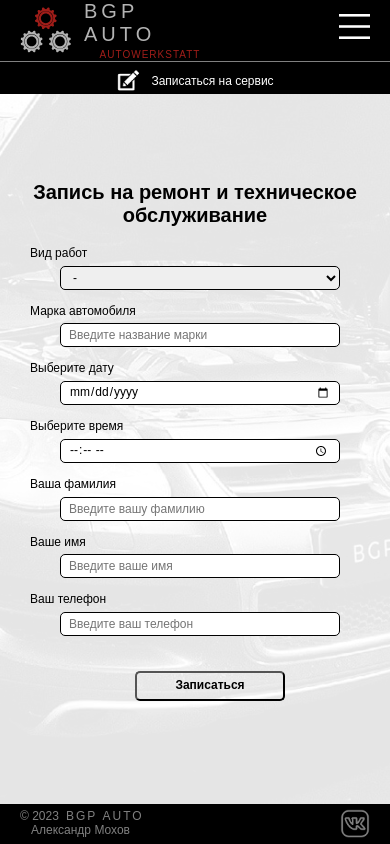
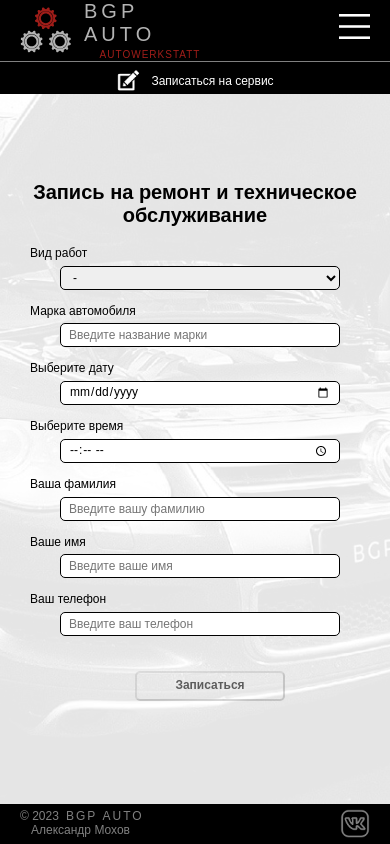
Before and after one commit to Alexandr-Mokhov/bgp-auto, a React (Create React App) app: page /#/reception in a window 390 px wide. Built offline with nearby package versions, Linux system fonts and the light colour scheme; a web font is replaced by a local one.

Commit message:
feat: сделать блокировку кнопки записи при невалидной форме, применить стили неактивной кнопки

```diff
--- a/src/components/Form/Form.css
+++ b/src/components/Form/Form.css
@@ -63,6 +63,12 @@
   opacity: .9;
 }
 
+.form__button:disabled {
+  transform: scale(1);
+  opacity: .6;
+  pointer-events: none;
+}
+
 @media screen and (max-width: 480px) {
   .form {
     width: max(calc(100% - 60px), 240px);
@@ -81,6 +87,11 @@
     font-size: 12px;
   }
 
+  .form__error {
+    font-size: 10px;
+    margin: 0 0 0 30px;
+  }
+
   .form__button {
     width: 150px;
     font-size: 12px;
--- a/src/components/Form/Form.js
+++ b/src/components/Form/Form.js
@@ -12,7 +12,9 @@ export default function Form({
   name,
   phone,
   currentDate,
-  errors
+  errors,
+  isValid,
+  isLoading
 }) {
   return (
     <form className="form" onSubmit={handleSubmit}>
@@ -99,7 +101,7 @@ export default function Form({
         value={values['phone'] || phone || ''}
         required />
       <span className="form__error">{errors['phone']}</span>
-      <button className="form__button" type="submit">Записаться</button>
+      <button className="form__button" type="submit" disabled={isLoading || !isValid}>{isLoading ? 'Запись' : 'Записаться'}</button>
     </form>
   )
 }
--- a/src/pages/Reception/Reception.js
+++ b/src/pages/Reception/Reception.js
@@ -13,7 +13,7 @@ export default function Reception({
   dataFromLocalStorage,
   setDataFromLocalStorage
  }) {
-  const { values, handleChange, resetForm, errors } = useFormWithValidation();
+  const { values, handleChange, resetForm, errors, isValid } = useFormWithValidation();
   const [currentDate, setCurrentDate] = useState('');
   const [isLoading, setIsLoading] = useState(false);
   const { work, auto, date, time, surname, name, phone } = dataFromLocalStorage;
@@ -96,6 +96,8 @@ export default function Reception({
             phone={phone}
             currentDate={currentDate}
             errors={errors}
+            isValid={isValid}
+            isLoading={isLoading}
           />}
         {isInscribed &&
           <div className="reception__button-contaiter">
```
